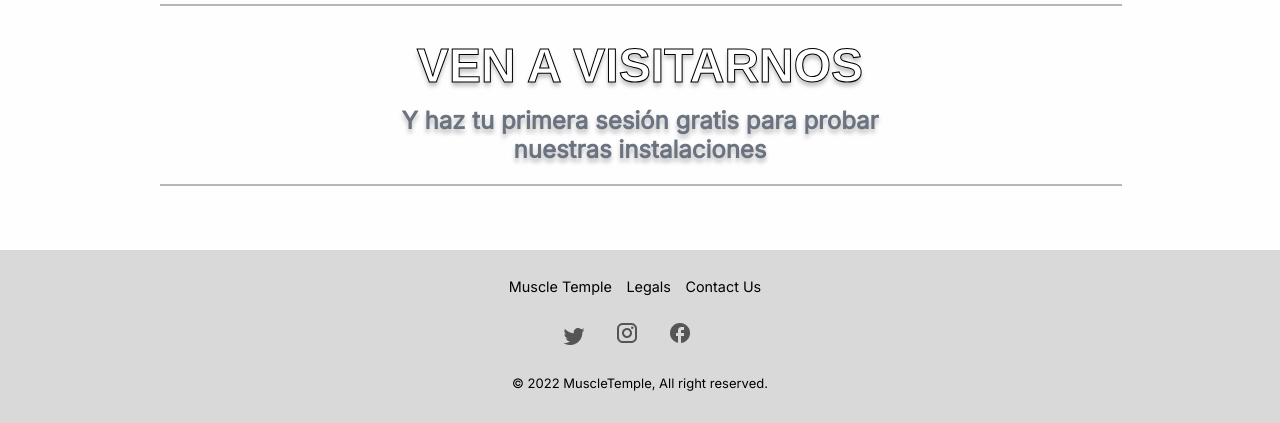
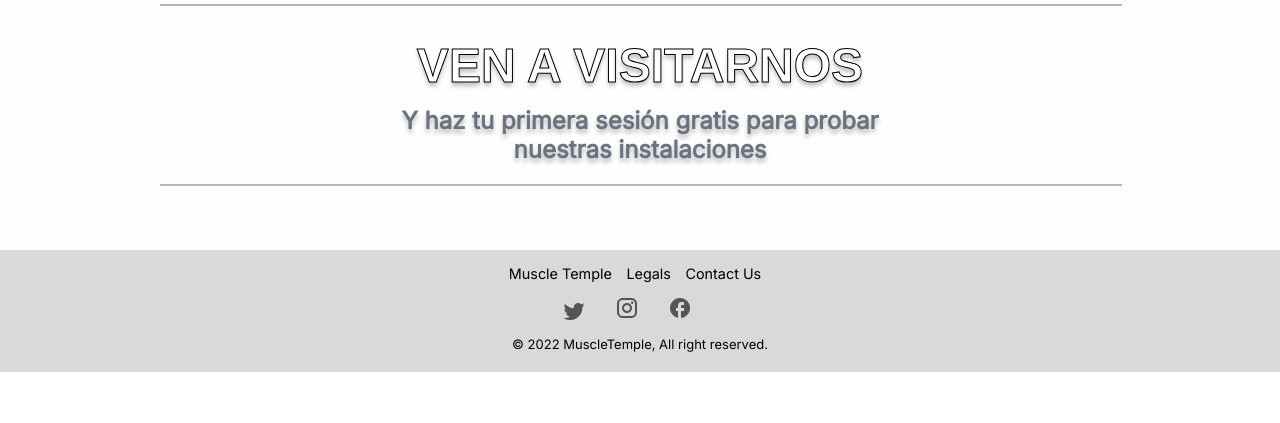
Before and after one commit to AlexandreViry/PW-muscle-Temple, a PHP site: page / in a window 1280 px wide. Shown: the part 1847-2270 px from the top of the page. After the commit the page ends 2219 px from the top, so only its background shows below. Run offline with PHP 8.4, Linux system fonts and the light colour scheme.

Commit message:
[FIX] footer smaller and position fixed

```diff
--- a/index.css
+++ b/index.css
@@ -298,12 +298,12 @@ section input {
 
 footer {
     background-color: #D9D9D9;
-    margin-bottom: 0px;
-    padding-top: 2%;
+    bottom: 0%;
+    padding-top: 1%;
     padding-bottom: 0.5%;
     width: 100%;
+    display: block;
     position: relative;
-    max-height: 280px;
 }
 
 .enlaces {
@@ -319,8 +319,8 @@ footer {
 
 .redes_sociales {
     text-align: center;
-    margin-top: 2%;
-    margin-bottom: 2%;
+    margin-top: 1%;
+    margin-bottom: 1%;
 }
 
 .redes_sociales img {
@@ -329,8 +329,8 @@ footer {
 
 p {
     text-align: center;
-    margin-top: 2%;
-    margin-bottom: 2%;
+    margin-top: 1%;
+    margin-bottom: 1%;
     font-size: small;
 }
 
```
